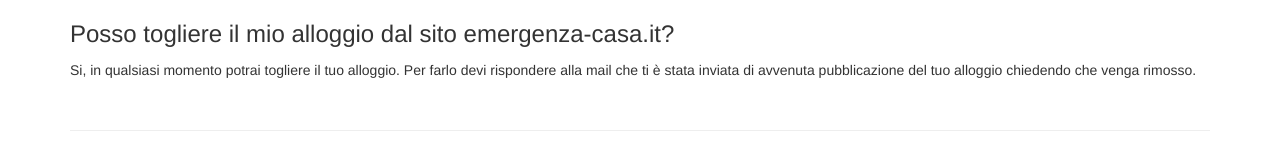
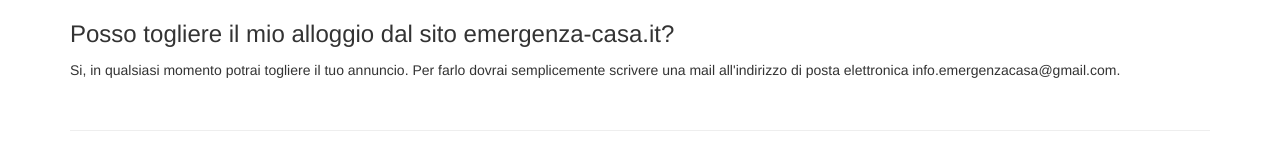
Before and after one commit to 22Viig/emergenza-casa, a plain HTML site: page faq.html in a window 1280 px wide. Shown: the part 592-742 px from the top of the page. Drawn offline with Linux system fonts and the light colour scheme.

Commit message:
testo migliorato

```diff
--- a/faq.html
+++ b/faq.html
@@ -59,7 +59,7 @@
               <p>Si, sarà a tuo completa discrezione.</p>
 
               <h3>Posso togliere il mio alloggio dal sito emergenza-casa.it?</h3>
-              <p>Si, in qualsiasi momento potrai togliere il tuo alloggio. Per farlo devi rispondere alla mail che ti è stata inviata di avvenuta pubblicazione del tuo alloggio chiedendo che venga rimosso.</p>
+              <p>Si, in qualsiasi momento potrai togliere il tuo annuncio. Per farlo dovrai semplicemente scrivere una mail all'indirizzo di posta elettronica info.emergenzacasa@gmail.com. </p>
               <br>
               <hr>
               <h4>Per altre domande e chiarimenti scrivere ad info.emergenzacasa@gmail.com</h4>
```
